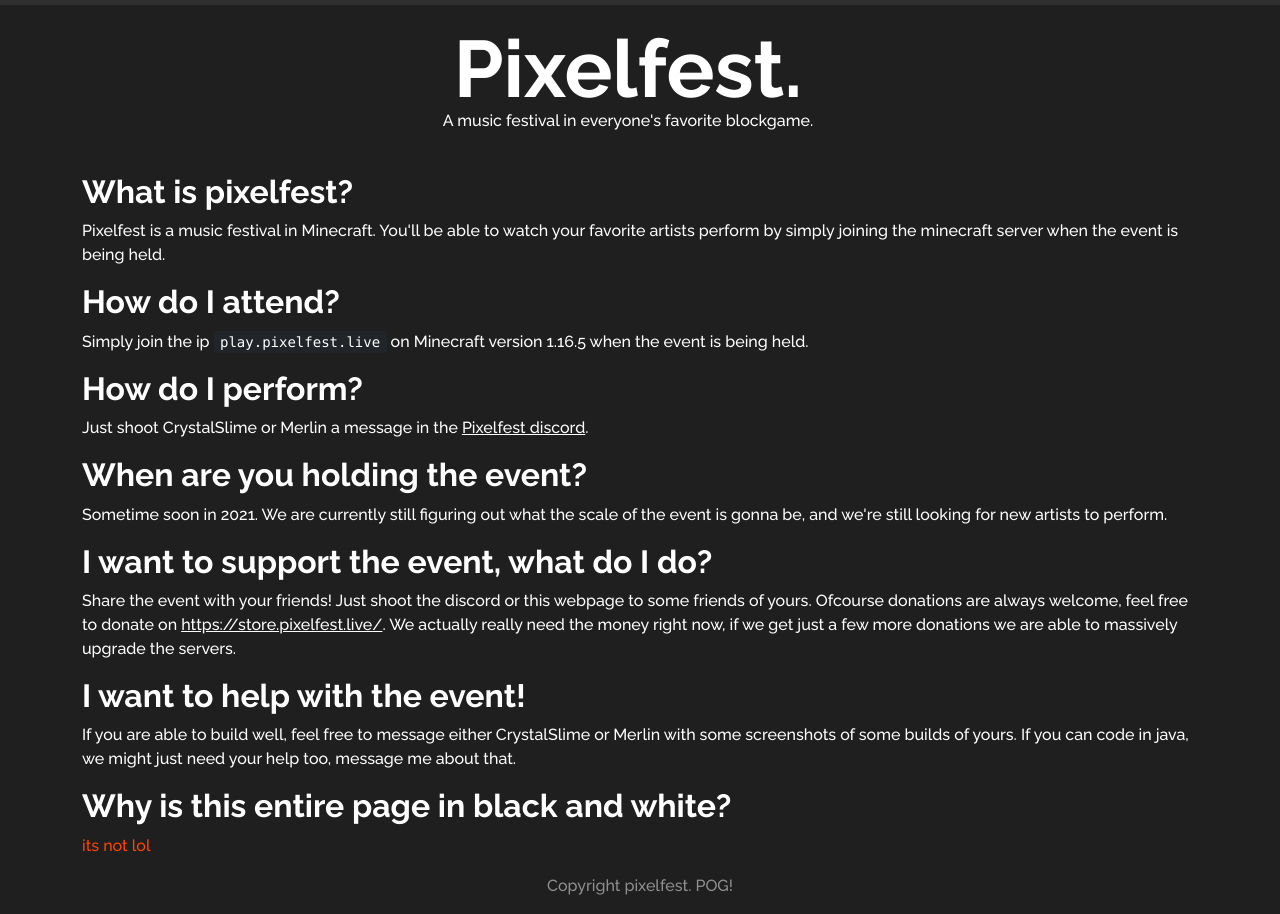
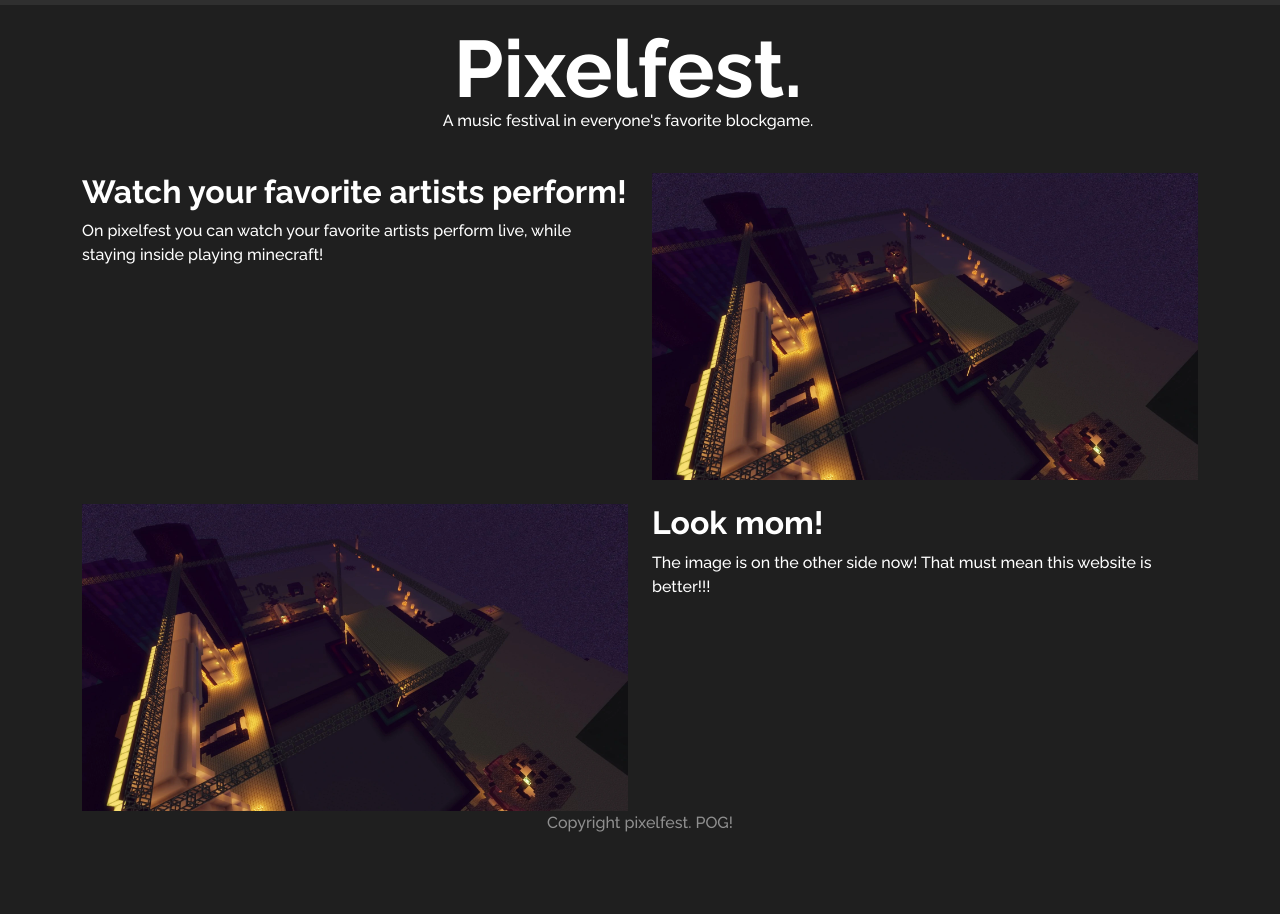
Before and after one commit to SimplyMerlin/PixelfestSite, a plain HTML site: page index.html in a window 1280 px wide. Shown: the part 51-965 px from the top of the page. After the commit the page ends 902 px from the top, so only its background shows below. Drawn offline with nearby package versions, Linux system fonts and the light colour scheme.

Commit message:
shit design wtf

```diff
--- a/index.html
+++ b/index.html
@@ -45,35 +45,29 @@
                 </div>
             </div>
             <br>
-            <h2>What is pixelfest?</h2>
-            <p>
-                Pixelfest is a music festival in Minecraft. You'll be able to watch your favorite artists perform by simply joining the minecraft server when the event is being held.
-            </p>
-            <h2>How do I attend?</h2>
-            <p>
-                Simply join the ip <kbd>play.pixelfest.live</kbd> on Minecraft version 1.16.5 when the event is being held.
-            </p>
-            <h2>How do I perform?</h2>
-            <p>
-                Just shoot CrystalSlime or Merlin a message in the <a target="_blank" href="https://discord.gg/MbnEsNjgnF">Pixelfest discord</a>.
-            </p>
-            <h2>When are you holding the event?</h2>
-            <p>
-                Sometime soon in 2021. We are currently still figuring out what the scale of the event is gonna be, and we're still looking for new artists to perform.
-            </p>
-            <h2>I want to support the event, what do I do?</h2>
-            <p>
-                Share the event with your friends! Just shoot the discord or this webpage to some friends of yours. Ofcourse donations are always welcome, feel free to donate on <a target="_blank" href="https://store.pixelfest.live/">https://store.pixelfest.live/</a>. We actually really need the money right now, if we get just a few more donations we are able to massively upgrade the servers.
-            </p>
-            <h2>I want to help with the event!</h2>
-            <p>
-                If you are able to build well, feel free to message either CrystalSlime or Merlin with some screenshots of some builds of yours. If you can code in java, we might just need your help too, message me about that.
-            </p>
-            <!--With me i mean Merlin#2320 obviously, mention this message while sliding in my dms.-->
-            <h2>Why is this entire page in black and white?</h2>
-            <p style="color:orangered">
-                its not lol
-            </p>
+            <div class="row">
+                <div class="col-sm">
+                    <h2>Watch your favorite artists perform!</h2>
+                    <p>
+                        On pixelfest you can watch your favorite artists perform live, while staying inside playing minecraft!
+                    </p>
+                </div>
+                <div class="col-sm">
+                    <img src="assets/images/album/Map-overview.webp" class="img-fluid" alt="A picture of the full map from above on pixelfest">
+                </div>
+            </div>
+            <br>
+            <div class="row">
+                <div class="col-sm">
+                    <img src="assets/images/album/Map-overview.webp" class="img-fluid" alt="A picture of the full map from above on pixelfest">
+                </div>
+                <div class="col-sm">
+                    <h2>Look mom!</h2>
+                    <p>
+                        The image is on the other side now! That must mean this website is better!!!
+                    </p>
+                </div>
+            </div>
         </div>
         <footer class="mt-auto text-white-50 text-center">
             <p>Copyright pixelfest. POG!</p>
```
